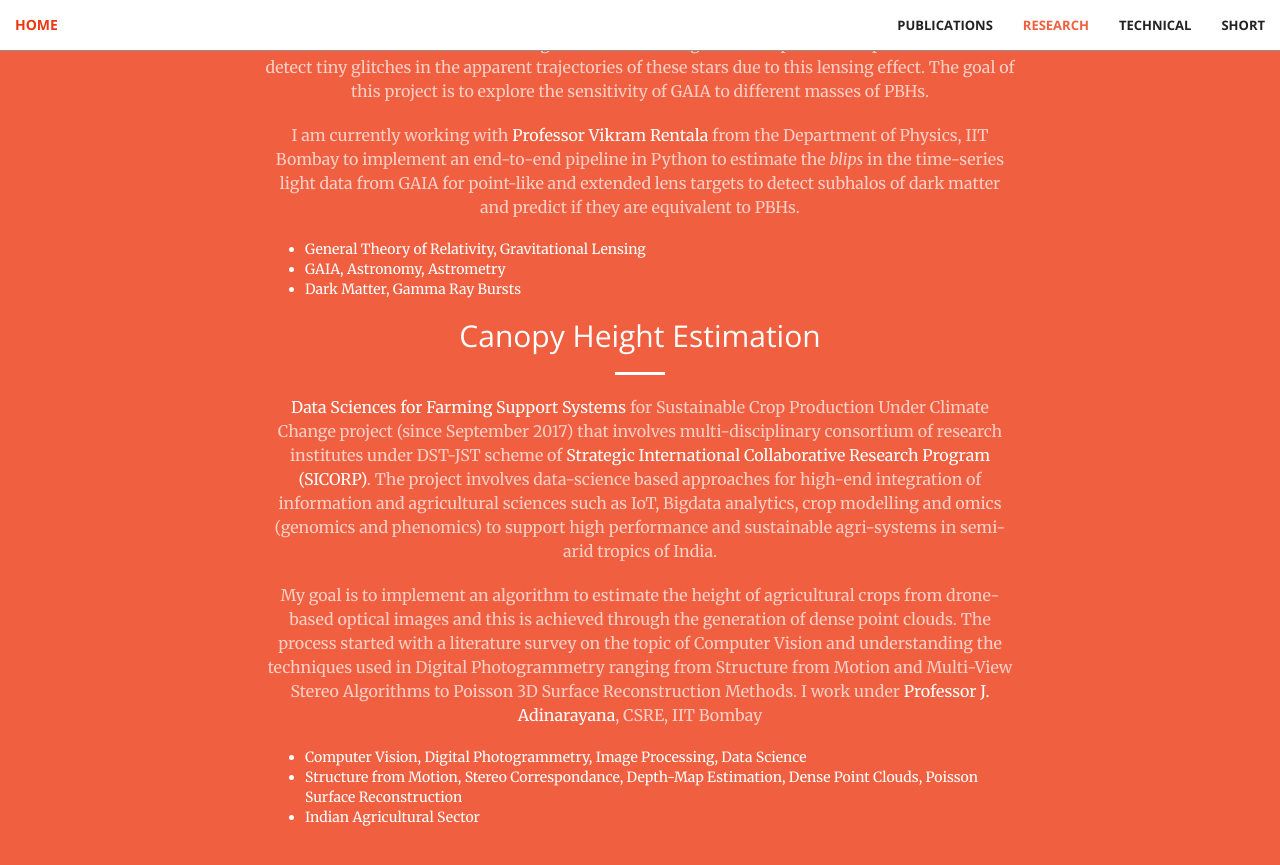
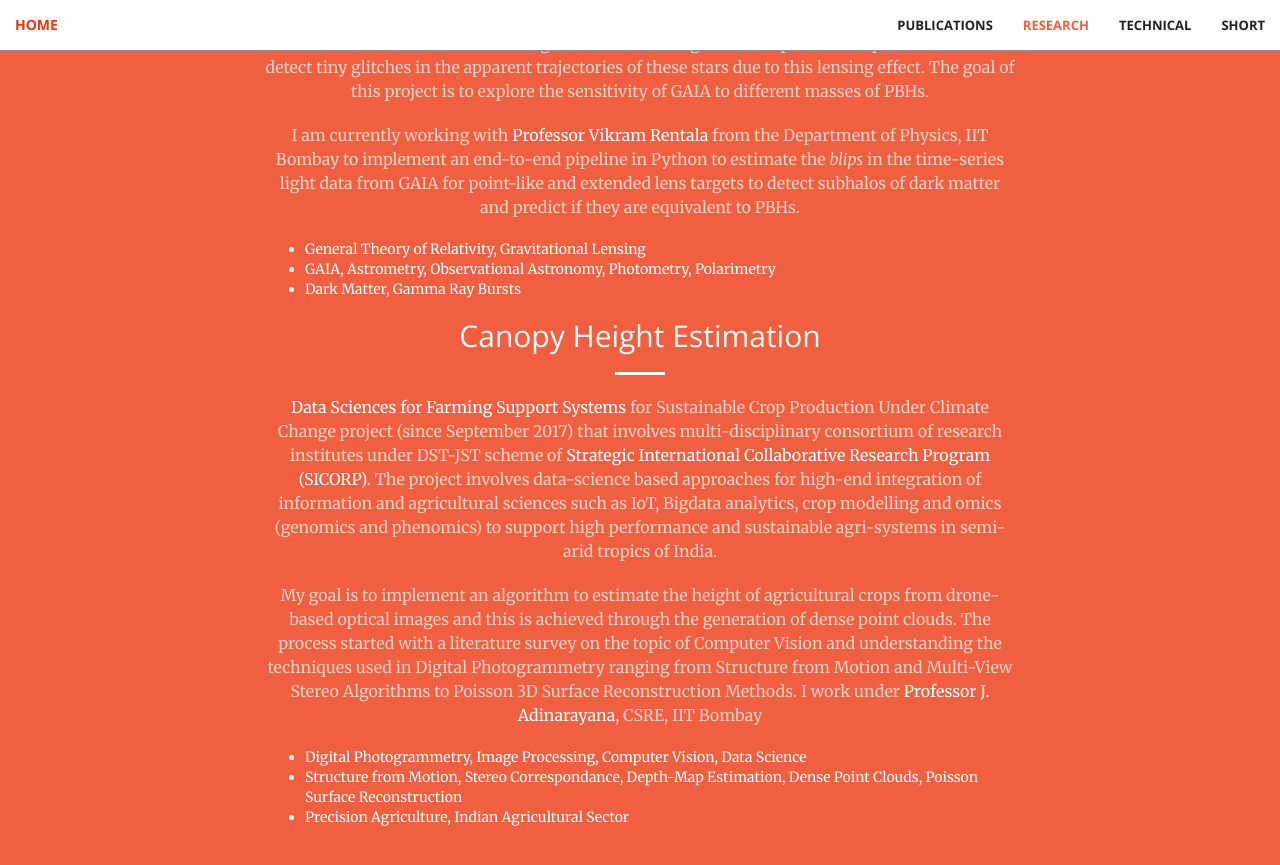
Before and after one commit to aravindbharathi/aravindbharathi.github.io, a Jekyll site: the page projects/index.html, which Jekyll copies as it is, in a window 1280 px wide and 900 px high, scrolled down 1449 px. Shown: the top 865 px of the window. Built offline with Jekyll 4.4.1, drawn with Linux system fonts in a browser that asks for light colours.

Commit message:
Update index.html

```diff
--- a/projects/index.html
+++ b/projects/index.html
@@ -190,7 +190,7 @@
                       for point-like and extended lens targets to detect subhalos of dark matter and predict if they are equivalent to PBHs.
                       <ul align = "left">
                         <li>General Theory of Relativity, Gravitational Lensing</li>
-                        <li>GAIA, Astronomy, Astrometry</li>
+                        <li>GAIA, Astrometry, Observational Astronomy, Photometry, Polarimetry</li>
                         <li>Dark Matter, Gamma Ray Bursts</li>
                       </ul>
                     </p>
@@ -207,9 +207,9 @@
                       in Digital Photogrammetry ranging from Structure from Motion and Multi-View Stereo Algorithms to Poisson 3D Surface Reconstruction Methods. I work under
                       <a href="http://www.csre.iitb.ac.in/adi/agrolab.htm" target="_blank">Professor J. Adinarayana</a>, CSRE, IIT Bombay
                       <ul align = "left">
-                        <li>Computer Vision, Digital Photogrammetry, Image Processing, Data Science</li>
+                        <li>Digital Photogrammetry, Image Processing, Computer Vision, Data Science</li>
                         <li>Structure from Motion, Stereo Correspondance, Depth-Map Estimation, Dense Point Clouds, Poisson Surface Reconstruction</li>
-                        <li>Indian Agricultural Sector</li>
+                        <li>Precision Agriculture, Indian Agricultural Sector</li>
                       </ul>
                     </p>
                 </div>
```
